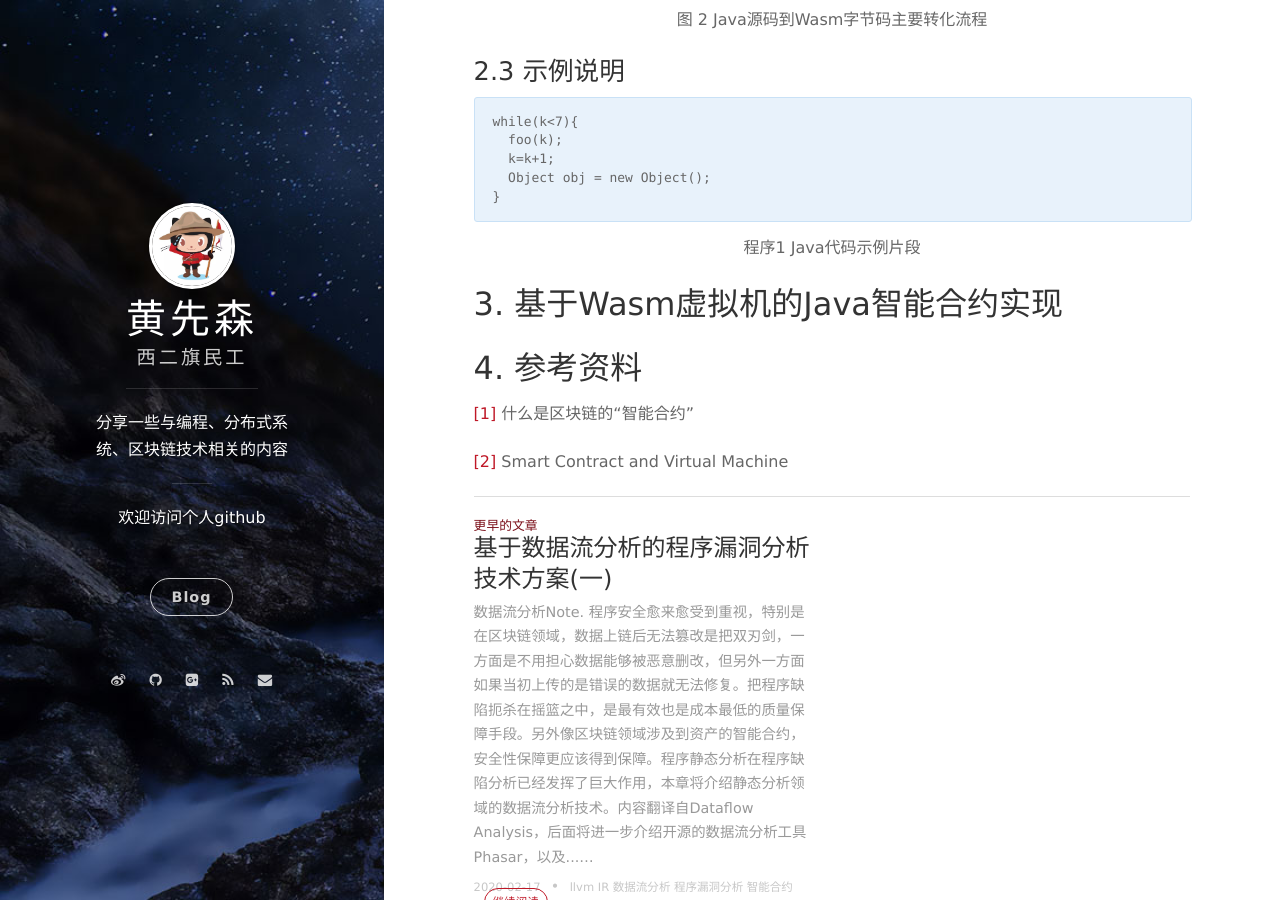
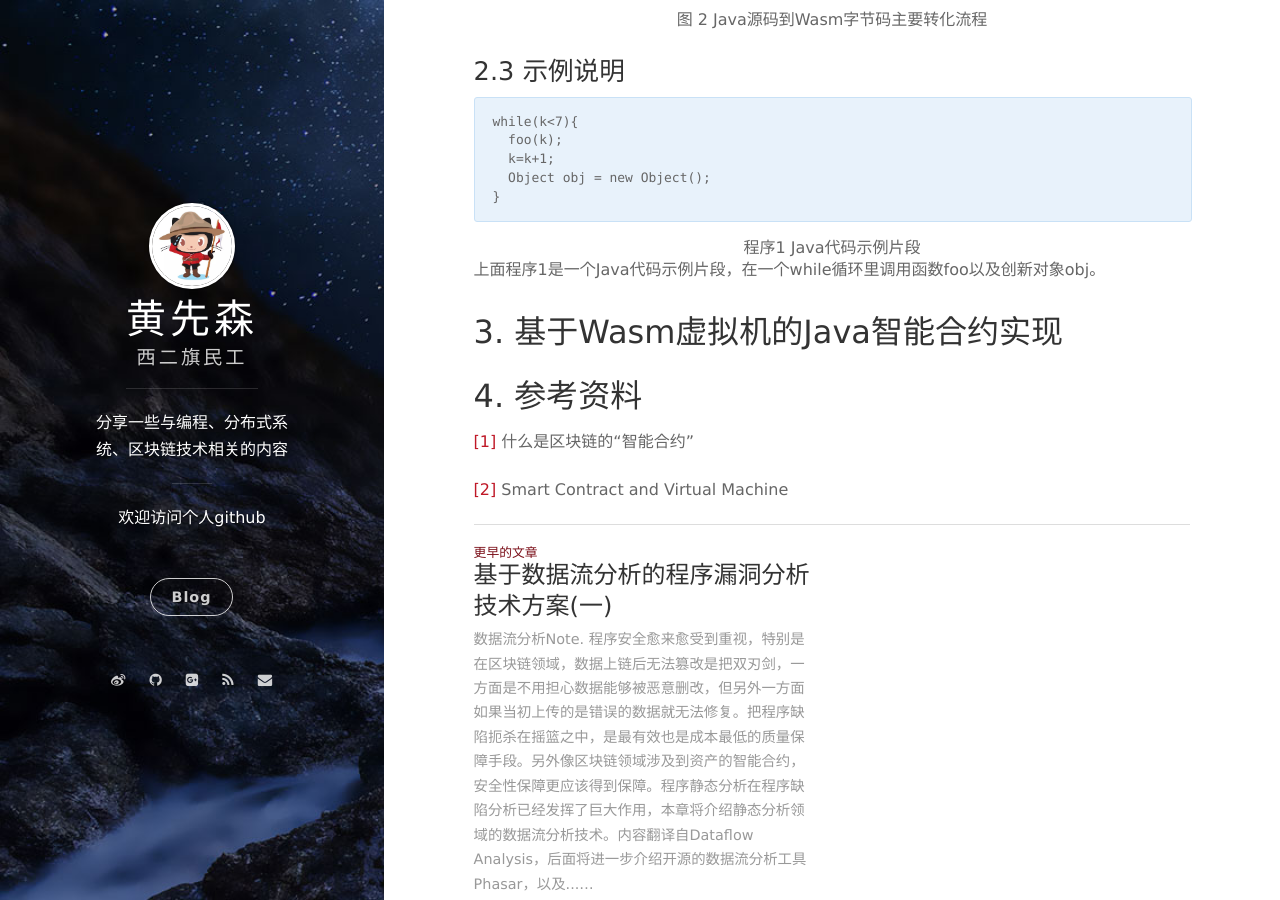
Before and after one commit to berryjam/berryjam.github.io, a Jekyll site: the page built from _posts/2020-07-06-Java智能合约实现探索.md, in a window 1280 px wide and 900 px high, scrolled down 2249 px. Built offline with Jekyll 4.4.1, drawn with Linux system fonts in a browser that asks for light colours; nearby versions of some CDN libraries; comment, search, counter and statistics services are not loaded.

Commit message:
Update 2020-07-06-Java智能合约实现探索.md

```diff
--- a/_posts/2020-07-06-Java智能合约实现探索.md
+++ b/_posts/2020-07-06-Java智能合约实现探索.md
@@ -75,7 +75,7 @@ while(k<7){
   <b>程序1 Java代码示例片段</b><br>
 </div>
 
-
+上面程序1是一个Java代码示例片段，在一个while循环里调用函数foo以及创新对象obj。
 
 ## 3. 基于Wasm虚拟机的Java智能合约实现
 
```
